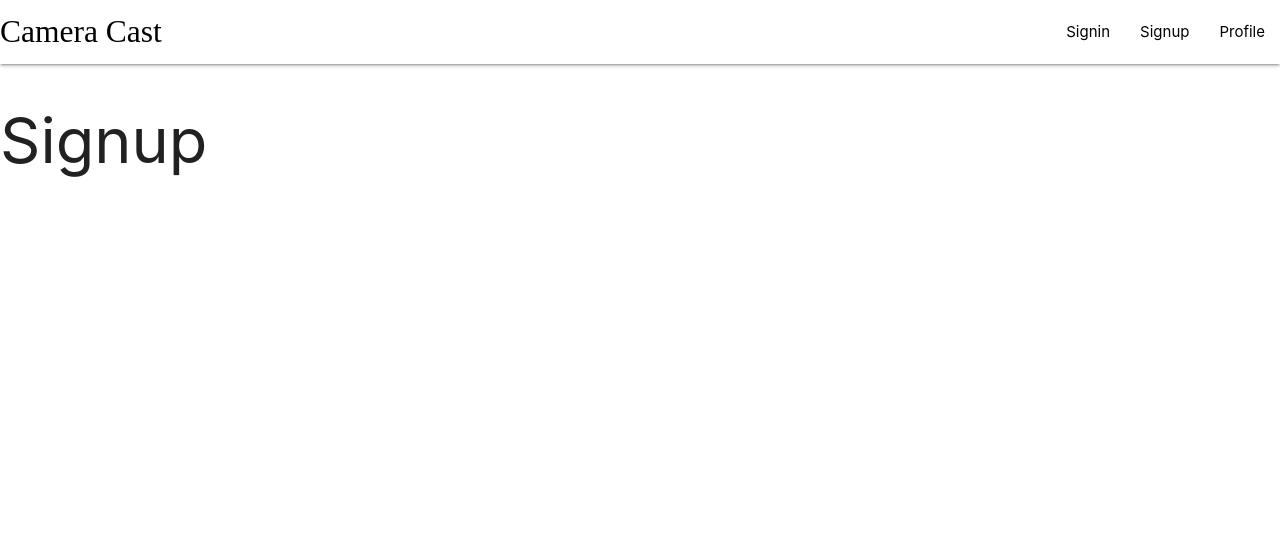
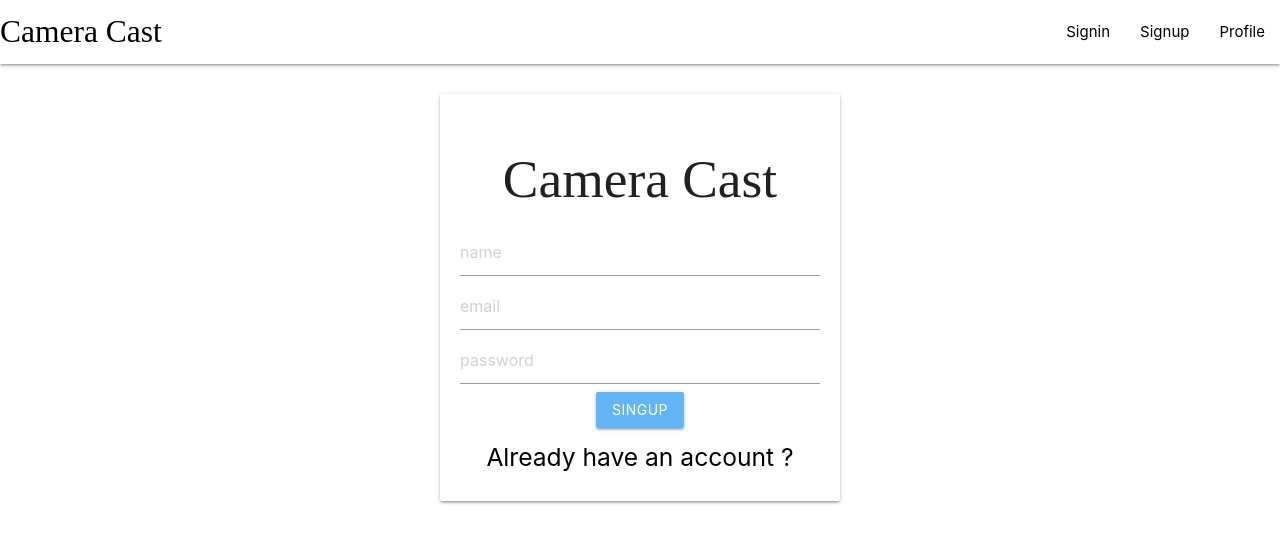
Before and after one commit to adamcg123/Final-Project-07, a React (Create React App) app in the folder client/: page /signup in a window 1280 px wide. Shown: the top 542 px of the page. Built offline with nearby package versions, Linux system fonts and the light colour scheme; a web font is replaced by a local one.

Commit message:
create signup page and add some links

```diff
--- a/client/src/App.css
+++ b/client/src/App.css
@@ -4,7 +4,7 @@ a{
   color: black !important;
 }
 
-.brand-logo{
+.brand-logo,h2{
   font-family: 'Grand Hotel', cursive;
 }
 
--- a/client/src/components/Signin.js
+++ b/client/src/components/Signin.js
@@ -1,4 +1,5 @@
 import React from 'react'
+import {Link} from 'react-router-dom'
 
 const Signin = () =>{
     return(
@@ -8,7 +9,9 @@ const Signin = () =>{
           <input type= "text"  placeholder='email'/>
               <input type= "text" placeholder='password'/>
   <button className="btn waves-effect waves-light #64b5f6 blue lighten-2">Login </button>
-
+         <h5>
+            <Link to= "/signup"> Don't have an account ? </Link>
+        </h5>
 
 
       </div>
--- a/client/src/components/Signup.js
+++ b/client/src/components/Signup.js
@@ -1,8 +1,22 @@
 import React from 'react'
+import {Link} from 'react-router-dom'
 
-const Signup = () =>{
+const Signin = () =>{
     return(
-        <h1> Signup </h1>
+     <div className='mycard'>
+          <div className="card auth-card input-field ">
+          <h2> Camera Cast</h2>
+          <input type= "text"  placeholder='name'/>
+          <input type= "text"  placeholder='email'/>
+              <input type= "text" placeholder='password'/>
+  <button className="btn waves-effect waves-light #64b5f6 blue lighten-2">Singup </button>
+        <h5>
+            <Link to= "/signin"> Already have an account ? </Link>
+        </h5>
+
+
+      </div>
+     </div>
     )
 }
-export default Signup;
+export default Signin;
```
